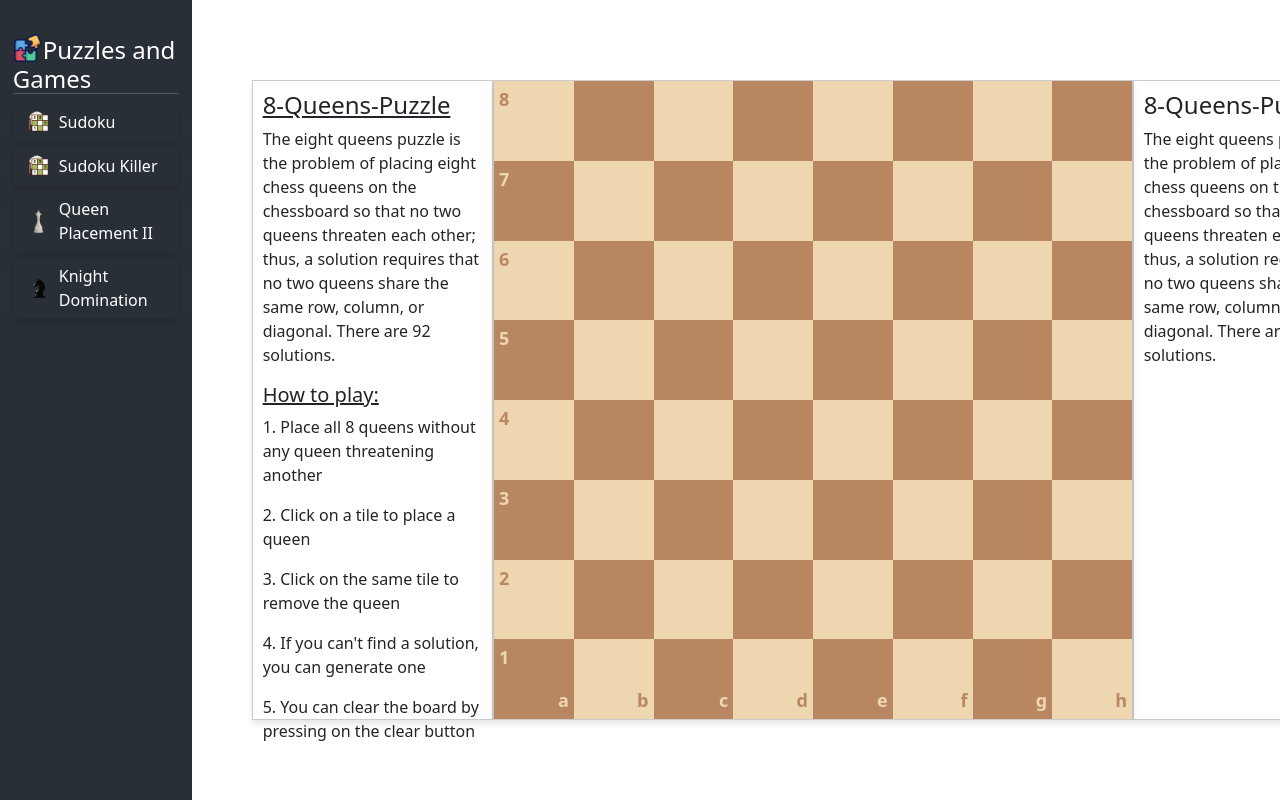
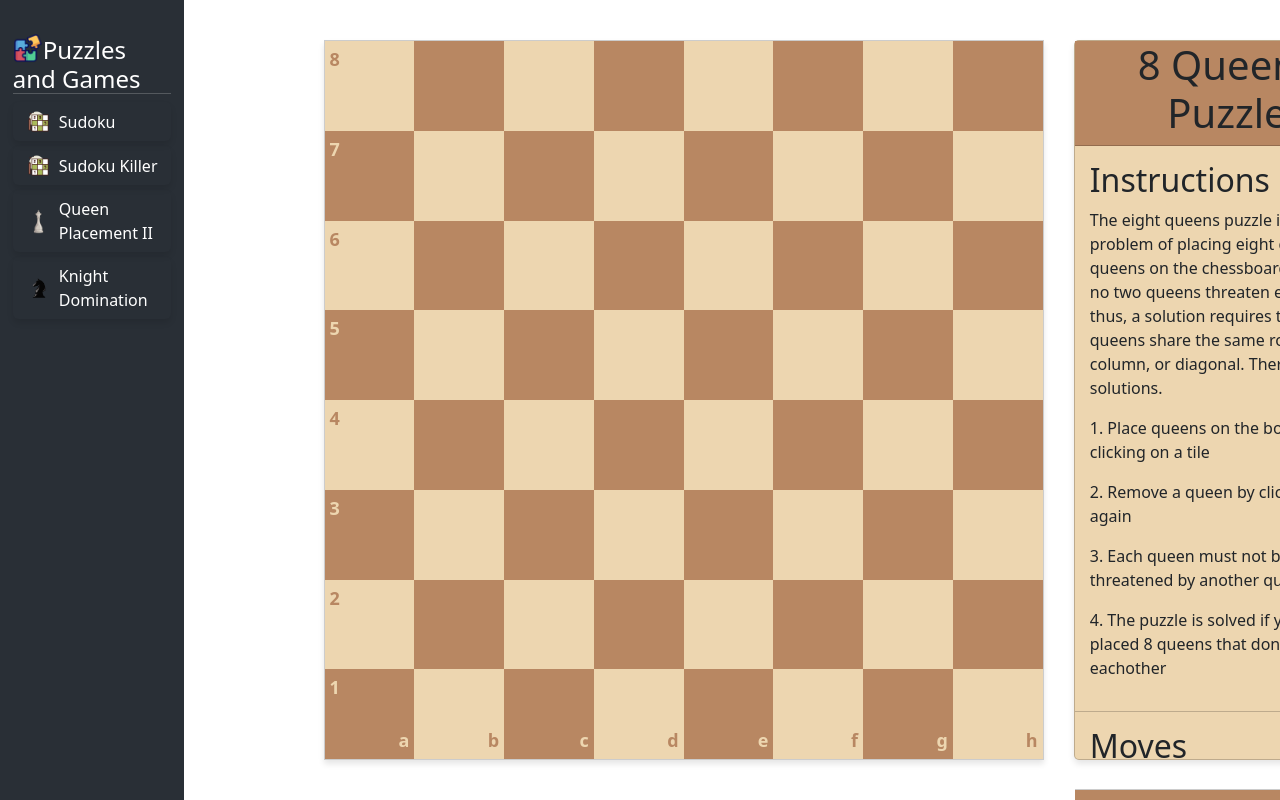
Before and after one commit to codr1an/puzzlesAndGames, a React (Create React App) app in the folder frontend/: page /queen_placement_2 in a window 1280 px wide. Built offline with nearby package versions, Linux system fonts and the light colour scheme.

Commit message:
add chess  controls

```diff
--- a/frontend/src/Components/KnightDomination/KnightDomination.css
+++ b/frontend/src/Components/KnightDomination/KnightDomination.css
@@ -15,7 +15,7 @@
   margin-left: 60px;
 }
 
-.board-container {
+.knight-board-container {
   flex: 1 1 50%;
   height: 100%;
   display: flex;
@@ -26,8 +26,7 @@
   aspect-ratio: 1;
 }
 
-.info-container,
-.moves-container {
+.knight-moves-container {
   padding: 1%;
   width: 25%;
   height: auto;
@@ -36,11 +35,6 @@
   flex-shrink: 0;
 }
 
-.moves-container {
-  width: 25%;
-  min-width: 200px;
-}
-
 .info-container h4,
 h5 {
   text-decoration: underline;
--- a/frontend/src/Components/QueenPlacement/Chessboard.css
+++ b/frontend/src/Components/QueenPlacement/Chessboard.css
@@ -2,8 +2,11 @@
   display: grid;
   grid-template-columns: repeat(8, 1fr);
   grid-template-rows: repeat(8, 1fr);
-  width: 100%;
+  width: 100;
   height: 100%;
+  border: 0.1px solid rgba(0, 0, 0, 0.2);
+  box-shadow: 0px 4px 6px rgba(0, 0, 0, 0.1);
+  aspect-ratio: 1;
 }
 
 .square {
@@ -16,6 +19,7 @@
   height: 100%;
   box-sizing: border-box;
   aspect-ratio: 1;
+  overflow: hidden;
 }
 
 .piece {
--- a/frontend/src/Components/QueenPlacement/QueenPlacement.css
+++ b/frontend/src/Components/QueenPlacement/QueenPlacement.css
@@ -1,6 +1,6 @@
 .queen-placement-container {
   height: 100vh;
-  width: 80%;
+  width: 90%;
   display: flex;
   align-items: center;
   justify-content: center;
@@ -9,39 +9,62 @@
 .queen-game-elements {
   display: flex;
   justify-content: flex-start;
-  align-items: stretch;
-  width: 100%;
-  height: 80%;
+  align-items: space-between;
+  gap: 30px;
+  width: 80%;
+  height: 90%;
   margin-left: 60px;
 }
 
-.board-container {
-  flex: 1 1 50%;
-  height: 100%;
-  display: flex;
-  justify-content: center;
-  align-items: center;
-  border: 0.1px solid rgba(0, 0, 0, 0.2);
-  box-shadow: 0px 4px 6px rgba(0, 0, 0, 0.1);
-  aspect-ratio: 1;
-}
-
-.info-container,
-.moves-container {
-  padding: 1%;
-  width: 25%;
+.queen-controls-container {
+  width: 35%;
   height: auto;
   border: 0.1px solid rgba(0, 0, 0, 0.2);
   box-shadow: 0px 4px 6px rgba(0, 0, 0, 0.1);
   flex-shrink: 0;
+  margin-left: auto;
+  border-radius: 5px;
+  display: flex;
+  flex-direction: column;
+  align-items: space-between;
+  background-color: rgb(237, 214, 176);
 }
 
-.moves-container {
-  width: 25%;
-  min-width: 200px;
+.queen-title {
+  height: auto;
+  text-align: center;
+  border-bottom: 0.1px solid rgba(0, 0, 0, 0.2);
+  background-color: rgb(184, 135, 98);
 }
 
-.info-container h4,
-h5 {
-  text-decoration: underline;
+.queen-description {
+  height: auto;
+  border-bottom: 0.1px solid rgba(0, 0, 0, 0.2);
+  padding: 5%;
 }
+
+.queen-moves {
+  height: 44%;
+  border-bottom: 0.1px solid rgba(0, 0, 0, 0.2);
+  padding: 5%;
+}
+
+.queen-buttons {
+  height: 10%;
+  background-color: rgb(184, 135, 98);
+  display: flex;
+  justify-content: space-around;
+  align-items: center;
+}
+
+.queen-button {
+  width: 40%;
+  height: 50%;
+  margin: 5px;
+  background-color: rgb(237, 214, 176);
+  border: none;
+  border-radius: 5px;
+  font-size: 1.2rem;
+  font-weight: bold;
+  cursor: pointer;
+}
--- a/frontend/src/Components/QueenPlacement/QueenPlacement.jsx
+++ b/frontend/src/Components/QueenPlacement/QueenPlacement.jsx
@@ -17,36 +17,38 @@ const QueenPlacement = () => {
         <Sidebar />
         <div className="queen-placement-container">
           <div className="queen-game-elements">
-            <div className="info-container">
-              <h4>8-Queens-Puzzle</h4>
+            <Chessboard
+              pieceLogic={pieceLogic}
+              pieceImage={pieceImage}
+              pieceAlt={pieceAlt}
+            />
+            <div className="queen-controls-container">
+              <div className="queen-title">
+                <h1>8 Queens Puzzle</h1>
+              </div>
+              <div className="queen-description">
+                <h2>Instructions</h2>
                 <p>
                   The eight queens puzzle is the problem of placing eight chess
                   queens on the chessboard so that no two queens threaten each
                   other; thus, a solution requires that no two queens share the
                   same row, column, or diagonal. There are 92 solutions.
                 </p>
-              <h5>How to play:</h5>
-              <p>1. Place all 8 queens without any queen threatening another</p>
-              <p>2. Click on a tile to place a queen</p>
-              <p>3. Click on the same tile to remove the queen</p>
-              <p>4. If you can't find a solution, you can generate one</p>
-              <p>5. You can clear the board by pressing on the clear button</p>
+                <p>1. Place queens on the board by clicking on a tile</p>
+                <p>2. Remove a queen by clicking on it again</p>
+                <p>3. Each queen must not be threatened by another queen</p>
+                <p>
+                  4. The puzzle is solved if you've placed 8 queens that don't
+                  attack eachother
+                </p>
               </div>
-            <div className="board-container">
-              <Chessboard
-                pieceLogic={pieceLogic}
-                pieceImage={pieceImage}
-                pieceAlt={pieceAlt}
-              />
+              <div className="queen-moves">
+                <h2>Moves</h2>
               </div>
-            <div className="moves-container">
-              <h4>8-Queens-Puzzle</h4>
-              <p>
-                The eight queens puzzle is the problem of placing eight chess
-                queens on the chessboard so that no two queens threaten each
-                other; thus, a solution requires that no two queens share the
-                same row, column, or diagonal. There are 92 solutions.
-              </p>
+              <div className="queen-buttons">
+                <button className="queen-button">Reset</button>
+                <button className="queen-button">Solve</button>
+              </div>
             </div>
           </div>
         </div>
```
Lines whose indentation alone changed are shown as unchanged.
